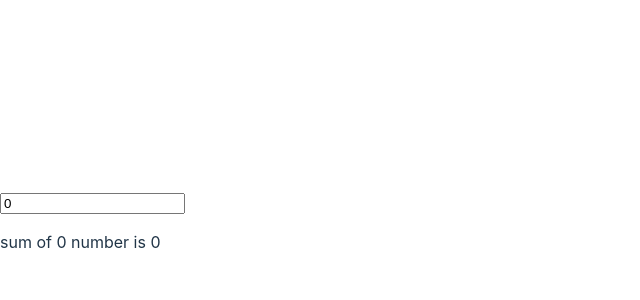
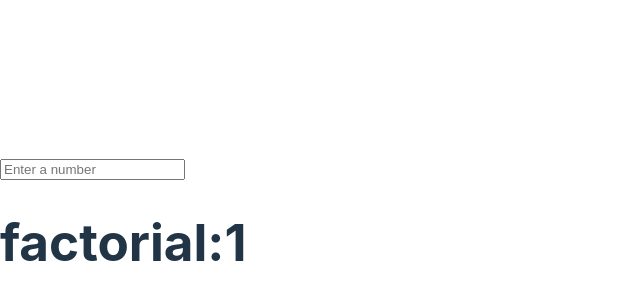
Before and after one commit to purvpatel123/reactjs, a React (Vite) app in the folder vite-project/: page / in a window 1280 px wide. Shown: the part 170-470 px from the top of the page, without its empty margins (0-640 px from the left). Built offline with nearby package versions, Linux system fonts and the light colour scheme.

Commit message:
factorial with usememo

```diff
--- a/vite-project/src/App.jsx
+++ b/vite-project/src/App.jsx
@@ -170,6 +170,7 @@ import FocusOnClick from './components/useRefHook/FocusOnClick'
 import ShowPrev from './components/useRefHook/ShowPrev'
 import StopWatch from './components/useRefHook/StopWatch'
 import SumCalculate from './components/useMemoHook/SumCalculate'
+import Factorial from './components/useMemoHook/Factorial'
 
 
 
@@ -185,7 +186,8 @@ function App() {
      {/* <FocusOnClick/> */}
      {/* <ShowPrev/> */}
      {/* <StopWatch/> */}
-     <SumCalculate/>
+     {/* <SumCalculate/> */}
+     <Factorial/>
     </>
   )
 }
--- /dev/null
+++ b/vite-project/src/components/useMemoHook/Factorial.jsx
@@ -0,0 +1,27 @@
+import React, { useMemo, useState } from 'react'
+
+function Factorial() {
+    const [num,setNum]=useState()
+    const fact=useMemo(()=>{
+          let result=1;
+          for(let i=1;i<=num;i++){
+            result*=i
+          }
+          return result;
+    },[num])
+
+
+  return (
+    <>
+    <div>
+        <input type='number' value={num} placeholder='Enter a number' min='0' onChange={(e)=>{
+            setNum(e.target.value)
+        }} />
+        <h1>factorial:{fact}</h1>
+    </div>
+
+    </>
+  )
+}
+
+export default Factorial
```
